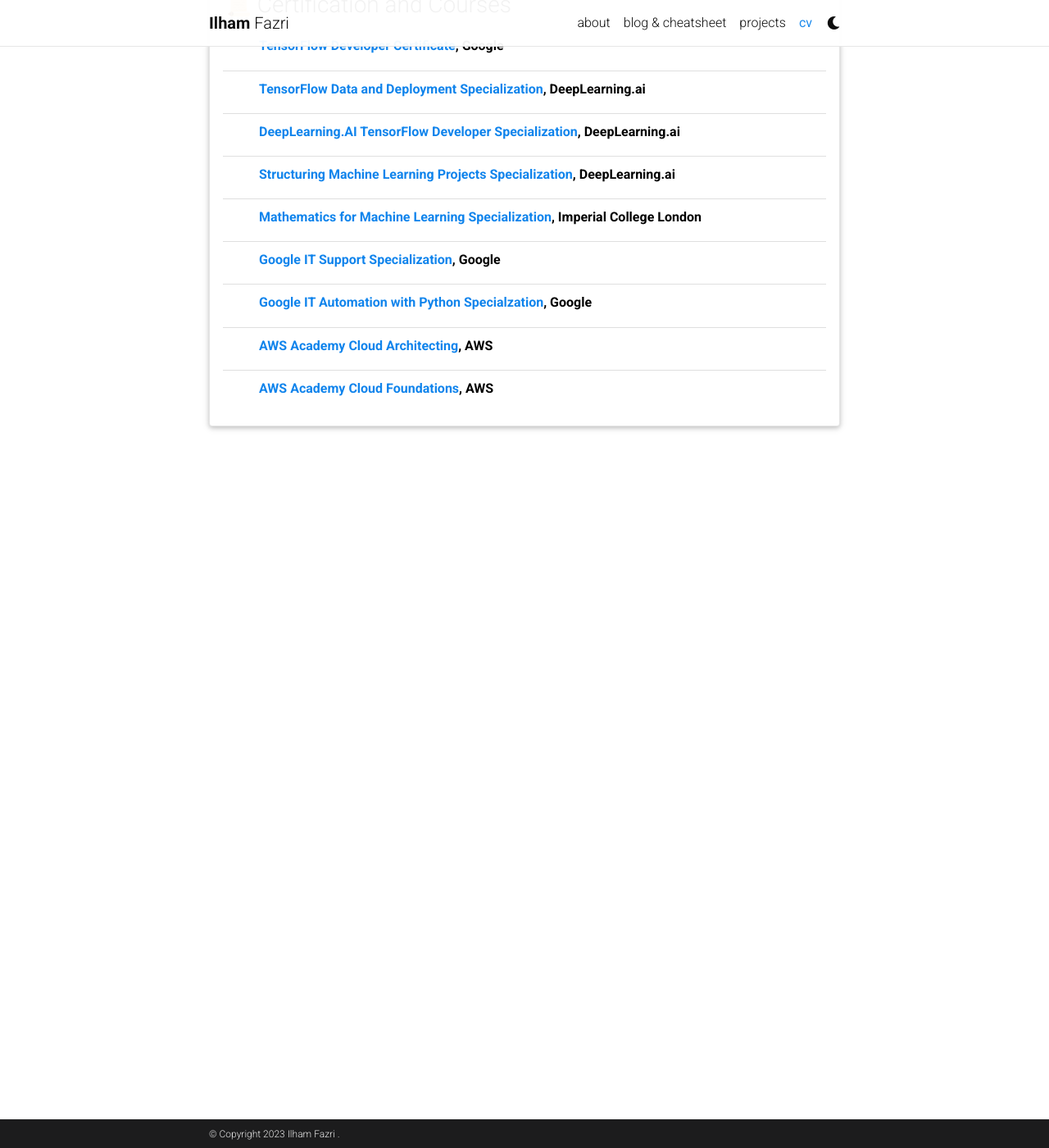
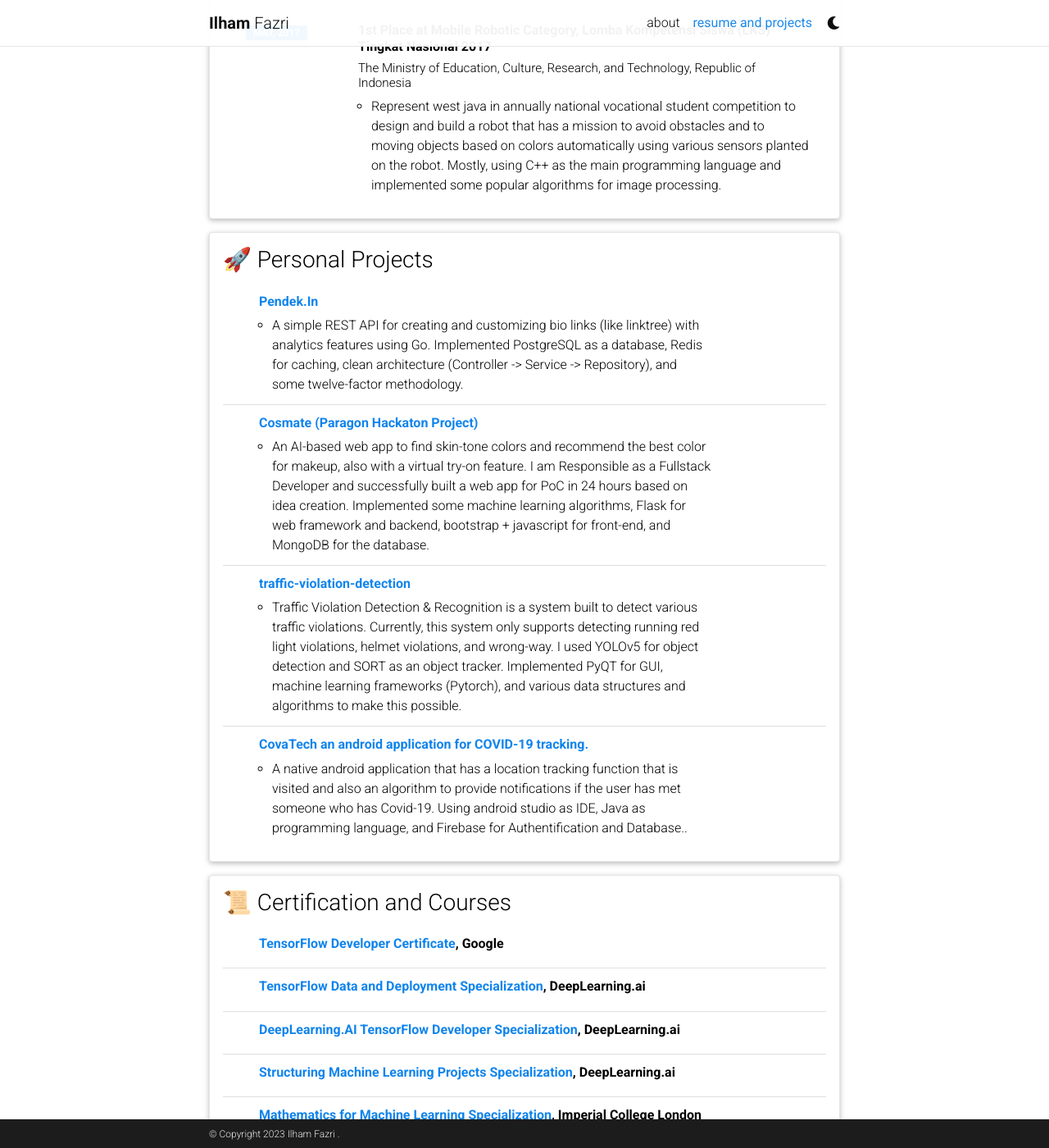
Before and after one commit to ilhamfzri/ilhamfzri.github.io, a Jekyll site: the page built from _pages/cv.md, in a window 1280 px wide and 1400 px high, scrolled down 3685 px. Shown: the whole window at 82% size. Built offline with Jekyll 4.4.1, drawn with Linux system fonts in a browser that asks for light colours; comment, search, counter and statistics services are not loaded; a style sheet for code colours, icons or effects is not loaded; some of the changed text lies outside the part shown.

Commit message:
feat: add personal projects and hide blog and project nav

```diff
--- a/_config.yml
+++ b/_config.yml
@@ -1,7 +1,7 @@
+--- # -----------------------------------------------------------------------------
+
 # -----------------------------------------------------------------------------
 # Site settings
-# -----------------------------------------------------------------------------
-
 title: blank # the website title (if blank, full name will be used instead)
 first_name: Ilham
 middle_name: Fazri
@@ -10,14 +10,13 @@
 description: > # the ">" symbol means to ignore newlines until "footer_text:"
   A simple, whitespace theme for academics. Based on [*folio](https://github.com/bogoli/-folio) design.
 footer_text: >
-keywords: ml-engineer, ai-engineer, software-engineer, ilham-fazri  # add your own keywords or leave empty
-
+keywords: ml-engineer, ai-engineer, software-engineer, ilham-fazri # add your own keywords or leave empty
 lang: en # the language of your site (for example: en, fr, cn, ru, etc.)
-icon: ⚛️  # the emoji used as the favicon (alternatively, provide image name in /assets/img/)
+icon: ⚛️ # the emoji used as the favicon (alternatively, provide image name in /assets/img/)
 url: https://ilhamfzri.github.io # the base hostname & protocol for your site
 baseurl: # the subpath of your site, e.g. /blog/
 last_updated: false # set to true if you want to display last updated in the footer
-impressum_path:  # set to path to include impressum link in the footer, use the same path as permalink in a page, helps to conform with EU GDPR
+impressum_path: # set to path to include impressum link in the footer, use the same path as permalink in a page, helps to conform with EU GDPR
 
 # -----------------------------------------------------------------------------
 # RSS Feed
@@ -77,17 +76,17 @@
 # -----------------------------------------------------------------------------
 
 google_analytics: G-PQQZVH3ED3 # your google-analytics ID (format: UA-XXXXXXXXX)
-panelbear_analytics:  # panelbear analytics site ID (format: XXXXXXXXX)
+panelbear_analytics: # panelbear analytics site ID (format: XXXXXXXXX)
 
-google_site_verification:  # your google-site-verification ID (Google Search Console)
-bing_site_verification:  # out your bing-site-verification ID (Bing Webmaster)
+google_site_verification: # your google-site-verification ID (Google Search Console)
+bing_site_verification: # out your bing-site-verification ID (Bing Webmaster)
 
 # -----------------------------------------------------------------------------
 # Blog
 # -----------------------------------------------------------------------------
 
 blog_name: blog and cheatsheet # blog_name will be displayed in your blog page
-blog_nav_title: blog & cheatsheet # your blog must have a title for it to be displayed in the nav bar
+blog_nav_title: # your blog must have a title for it to be displayed in the nav bar
 blog_description: to recall everything that I've learned
 permalink: /blog/:year/:title/
 
@@ -130,12 +129,12 @@
 # Markdown and syntax highlight
 markdown: kramdown
 highlighter: rouge
-highlight_theme_light: github  # https://github.com/jwarby/jekyll-pygments-themes
-highlight_theme_dark: native  # https://github.com/jwarby/jekyll-pygments-themes
+highlight_theme_light: github # https://github.com/jwarby/jekyll-pygments-themes
+highlight_theme_dark: native # https://github.com/jwarby/jekyll-pygments-themes
 kramdown:
   input: GFM
   syntax_highlighter_opts:
-    css_class: 'highlight'
+    css_class: "highlight"
     span:
       line_numbers: false
     block:
@@ -143,7 +142,7 @@
       start_line: 1
 
 # Includes & excludes
-include: ['_pages']
+include: ["_pages"]
 exclude:
   - bin
   - Gemfile
@@ -181,7 +180,7 @@
 # -----------------------------------------------------------------------------
 
 jekyll-minifier:
-  exclude: ['robots.txt']
+  exclude: ["robots.txt"]
   uglifier_args:
     harmony: true
 
@@ -196,18 +195,17 @@
     tag: archive-tag
     category: archive-category
   permalinks:
-    year: '/blog/:year/'
-    tag: '/blog/tag/:name/'
-    category: '/blog/category/:name/'
+    year: "/blog/:year/"
+    tag: "/blog/tag/:name/"
+    category: "/blog/category/:name/"
 
-display_tags: ['formatting', 'images', 'links', 'math', 'code'] # this tags will be dispalyed on the front page of your blog
+display_tags: ["formatting", "images", "links", "math", "code"] # this tags will be dispalyed on the front page of your blog
 
 # -----------------------------------------------------------------------------
 # Jekyll Scholar
 # -----------------------------------------------------------------------------
 
 scholar:
-
   last_name: Einstein
   first_name: [Albert, A.]
 
@@ -231,7 +229,22 @@
 
   query: "@*"
 
-filtered_bibtex_keywords: [abbr, abstract, arxiv, bibtex_show, html, pdf, selected, supp, blog, code, poster, slides, website, preview] # Filter out certain bibtex entry keywords used internally from the bib output
+filtered_bibtex_keywords: [
+    abbr,
+    abstract,
+    arxiv,
+    bibtex_show,
+    html,
+    pdf,
+    selected,
+    supp,
+    blog,
+    code,
+    poster,
+    slides,
+    website,
+    preview,
+  ] # Filter out certain bibtex entry keywords used internally from the bib output
 
 # -----------------------------------------------------------------------------
 # Responsive WebP Images
@@ -258,29 +271,30 @@
 # -----------------------------------------------------------------------------
 
 jekyll-diagrams:
-    # configuration, see https://github.com/zhustec/jekyll-diagrams.
-    # feel free to comment out this section if not using jekyll diagrams.
-
+  # configuration, see https://github.com/zhustec/jekyll-diagrams.
+  # feel free to comment out this section if not using jekyll diagrams.
 
 # -----------------------------------------------------------------------------
 # Optional Features
 # -----------------------------------------------------------------------------
 
-enable_google_analytics:    true  # enables google analytics
-enable_panelbear_analytics: false  # enables panelbear analytics
-enable_google_verification: false  # enables google site verification
-enable_bing_verification:   false  # enables bing site verification
-enable_masonry:             true   # enables automatic project cards arangement
-enable_math:                true   # enables math typesetting (uses MathJax)
-enable_tooltips:            false  # enables automatic tooltip links generated
-                                   # for each section titles on pages and posts
-enable_darkmode:            true   # enables switching between light/dark modes
-enable_navbar_social:       false  # enables displaying social links in the
-                                   # navbar on the about page
-enable_project_categories:  true   # enables categorization of projects into
-                                   # multiple categories
-enable_medium_zoom:         true   # enables image zoom feature (as on medium.com)
-
+enable_google_analytics: true # enables google analytics
+enable_panelbear_analytics: false # enables panelbear analytics
+enable_google_verification: false # enables google site verification
+enable_bing_verification: false # enables bing site verification
+enable_masonry: true # enables automatic project cards arangement
+enable_math: true # enables math typesetting (uses MathJax)
+enable_tooltips:
+  false # enables automatic tooltip links generated
+  # for each section titles on pages and posts
+enable_darkmode: true # enables switching between light/dark modes
+enable_navbar_social:
+  false # enables displaying social links in the
+  # navbar on the about page
+enable_project_categories:
+  false # enables categorization of projects into
+  # multiple categories
+enable_medium_zoom: true # enables image zoom feature (as on medium.com)
 
 # -----------------------------------------------------------------------------
 # Library versions
--- a/_data/cv.yml
+++ b/_data/cv.yml
@@ -3,10 +3,22 @@
   contents:
     - name: Full Name
       value: Ilham Fazri
-    - name: Date of Birth
-      value: 25th January 1999
     - name: Languages
-      value: Indonesia, English, Sundanese
+      value: Indonesia, English
+
+- title: 🔧 Skills
+  type: map
+  contents:
+    - name: Languages
+      value: Python (FastAPI, Flask, ML Frameworks & Tools), Golang (Gin, GORM, gRPC), and Java (Android Native)
+    - name: Databases
+      value: NoSQL (MongoDB, Firebase, Redis) and SQL (PostgreeSQL)
+    - name: Technologies
+      value: Virtualization(Docker), Cloud Platform(AWS), Message Broker (RabbitMQ), and CI/CD (Github/Gitlab)
+    - name: Software Architecture
+      value: Clean Architecture, Event‐Driven Architecture, Microservices Architecture, and Design Pattern(Creational, Structural, etc)
+    - name: Area of Interest
+      value: Backend Development and Machine Learning
 
 - title: 🎓 Education
   type: time_table
@@ -67,13 +79,6 @@
         - Build a text to speech model for Indonesia language based on Deep Convolutional Networks with Guided Attention using Python and Pytorch.
         - Develop a wake-up word system for the smart speaker, uses audio Mel spectrogram as feature and uses bidirectional long short-term memory (Bi-LSTM) as classification model using TensorFlow. The model has 91% accuracy on validation data.
 
-# - title: 🚀 Open Source Projects
-#   type: time_table
-#   contents:
-#     - title: <a href="https://github.com/ilhamfzri/traffic-violation-detection">traffic-violation-detection</a>
-#       year: Dec 2021-now
-#       description: Traffic violation detection is a system was built to detect various traffic violations. Currently, this system only supports detecting running red light violation, helmet violation, and wrong-way.
-
 - title: 🎖 Honors and Awards
   type: time_table
   contents:
@@ -119,6 +124,18 @@
       items:
         - Represent west java in annually national vocational student competition to design and build a robot that has a mission to avoid obstacles and to moving objects based on colors automatically using various sensors planted on the robot. Mostly, using C++ as the main programming language and implemented some popular algorithms for image processing.
 
+- title: 🚀 Personal Projects
+  type: time_table
+  contents:
+    - title: <a href="https://github.com/ilhamfzri/pendek.in-backend"> Pendek.In <a>
+      description: A simple REST API for creating and customizing bio links (like linktree) with analytics features using Go. Implemented PostgreSQL as a database, Redis for caching, clean architecture (Controller -> Service -> Repository), and some twelve-factor methodology.
+    - title: <a href="https://www.youtube.com/watch?v=oCVoU2aFNUI"> Cosmate (Paragon Hackaton Project) <a>
+      description: An AI-based web app to find skin-tone colors and recommend the best color for makeup, also with a virtual try-on feature. I am Responsible as a Fullstack Developer and successfully built a web app for PoC in 24 hours based on idea creation. Implemented some machine learning algorithms, Flask for web framework and backend, bootstrap + javascript for front-end, and MongoDB for the database.
+    - title: <a href="https://github.com/ilhamfzri/traffic-violation-detection">traffic-violation-detection</a>
+      description: Traffic Violation Detection & Recognition is a system built to detect various traffic violations. Currently, this system only supports detecting running red light violations, helmet violations, and wrong-way. I used YOLOv5 for object detection and SORT as an object tracker. Implemented PyQT for GUI, machine learning frameworks (Pytorch), and various data structures and algorithms to make this possible.
+    - title: <a href="https://github.com/ilhamfzri/CovaTech">CovaTech an android application for COVID-19 tracking.</a>
+      description: A native android application that has a location tracking function that is visited and also an algorithm to provide notifications if the user has met someone who has Covid-19. Using android studio as IDE, Java as programming language, and Firebase for Authentification and Database..
+
 - title: 📜 Certification and Courses
   type: time_table
   contents:
--- a/_pages/cv.md
+++ b/_pages/cv.md
@@ -1,7 +1,7 @@
 ---
 layout: cv
 permalink: /cv/
-title: cv
+title: resume and projects
 nav: true
 nav_order: 3
 cv_pdf: example_pdf.pdf
--- a/blog/index.html
+++ b/blog/index.html
@@ -10,7 +10,7 @@
 sort_reverse: true
 trail:
 before: 1 # The number of links before the current page
-    after: 3  # The number of links after the current page
+after: 3 # The number of links after the current page
 ---
 
 <div class="post">
@@ -55,7 +55,8 @@
         {% if post.redirect contains '://' %}
         <a class="post-title" href="{{ post.redirect }}" target="_blank">{{ post.title }}</a>
         <svg width="2rem" height="2rem" viewBox="0 0 40 40" xmlns="http://www.w3.org/2000/svg">
-              <path d="M17 13.5v6H5v-12h6m3-3h6v6m0-6-9 9" class="icon_svg-stroke" stroke="#999" stroke-width="1.5" fill="none" fill-rule="evenodd" stroke-linecap="round" stroke-linejoin="round"></path>
+          <path d="M17 13.5v6H5v-12h6m3-3h6v6m0-6-9 9" class="icon_svg-stroke" stroke="#999" stroke-width="1.5"
+            fill="none" fill-rule="evenodd" stroke-linecap="round" stroke-linejoin="round"></path>
         </svg>
         {% else %}
         <a class="post-title" href="{{ post.redirect | relative_url }}">{{ post.title }}</a>
```
Also changed, not shown: _pages/projects.md (+2 -2 lines). Lines whose indentation alone changed are shown as unchanged.
